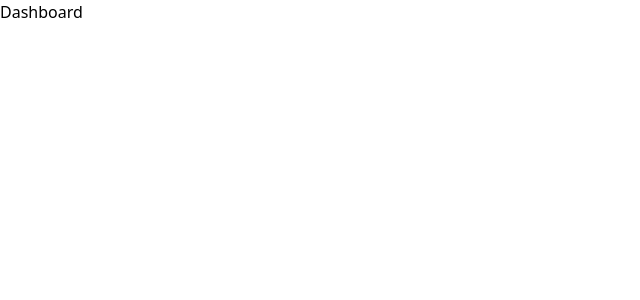
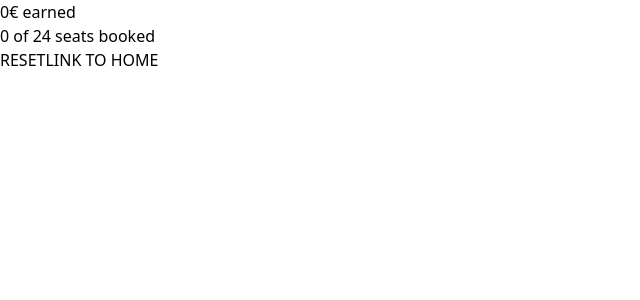
Before and after one commit to S-Guettner/cinema_project, a React (Vite) app in the folder frontend/: page /dashboard in a window 1280 px wide. Shown: the top 300 px of the page, without its empty margins (0-640 px from the left). Built offline with nearby package versions, Linux system fonts and the light colour scheme; no server answers.

Commit message:
feat(frontend): added dashboard

```diff
--- a/frontend/src/components/SeatsList.jsx
+++ b/frontend/src/components/SeatsList.jsx
@@ -7,18 +7,24 @@ const SeatList = () => {
 
     const [seatData,setSeatData] = useState([])
 
+    const [dataTimer,setDataTimer] = useState(true)
+
+        const interval = setInterval(() => {
+            setDataTimer(!dataTimer)
+            console.log(dataTimer)
+        }, 5000)
+
+        //stops intervall
+        clearInterval(interval)
 
     useEffect(() => {
-        const interval = setInterval(() => {
-            fetch(`https://cinema-booking-system.vercel.app/api/v1/seats`)
+
+            fetch(`http://localhost:9090/api/v1/seats`)
             .then(res => res.json())
             .then(data => {
                 setSeatData(data?.sort((a, b) => (a.seatNumber > b.seatNumber) ? 1 : -1))
             })
-
-        }, 5000)
-    return () => clearInterval(interval);
-    }, []);
+    }, [/* dataTimer */])
 
 
 console.log(seatData)
--- a/frontend/src/components/SingleSeat.jsx
+++ b/frontend/src/components/SingleSeat.jsx
@@ -17,7 +17,7 @@ const SingleSeat = ({number,bookedStatus,price,id}) => {
             console.log(toggle)
 
 
-            fetch(`https://cinema-booking-system.vercel.app/api/v1/seats/update/${id}` , {
+            fetch(`http://localhost:9090/api/v1/seats/update/${id}` , {
                 method: "PUT",
                  headers: {
                 'Content-Type': 'application/json',
--- a/frontend/src/pages/Dashboard.jsx
+++ b/frontend/src/pages/Dashboard.jsx
@@ -1,6 +1,56 @@
+import { useEffect, useState} from "react"
+import { Link } from "react-router-dom"
+
+
+
 const Dashboard = () => {
+
+    const [bookedSeats,setBookedSeats] = useState([])
+    const [soldSeats,setSoldSeats] = useState(0)
+    const [revenue,setRevenue] = useState(0)
+    const [reset,setReset] = useState(false)
+
+    useEffect(() => {
+        fetch(`http://localhost:9090/api/v1/booked-seats`)
+        .then(res => res.json())
+        .then(data => {
+            console.log(data)
+            setSoldSeats(data.length)
+            setBookedSeats(data)
+
+            let sum = 0
+
+            data?.map((item) => {
+                /* console.log(item.seatPrice) */
+                sum += item.seatPrice
+                console.log(sum)
+                setRevenue(sum)
+            })
+
+        })
+    },[reset])
+
+    const clickHandlerReset = () => {
+        setReset(!reset)
+        setRevenue(0)
+
+        fetch('http://localhost:9090/api/v1/seats/reset_all' , {
+            method: "PUT",
+                 headers: {
+                'Content-Type': 'application/json',
+                }
+            })
+
+    }
+
+
     return (
-        <h1>Dashboard</h1>
+        <main>
+            <p>{revenue}€ earned</p>
+            <p>{soldSeats} of 24 seats booked</p>
+            <button className="block mb-4" onClick={clickHandlerReset}>RESET</button>
+            <Link to={'/'}>LINK TO HOME</Link>
+        </main>
      );
 }
 
--- a/frontend/src/pages/Home.jsx
+++ b/frontend/src/pages/Home.jsx
@@ -1,12 +1,15 @@
 import SeatList from "../components/SeatsList";
+import { Link } from 'react-router-dom'
+
 
 const Home = () => {
     return (
         <main>
+            <Link to={'/dashboard'}>Link to Dashboard</Link>
             <h1>HOME</h1>
             <SeatList />
         </main>
-     );
+     )
 }
 
 export default Home;
```
Also changed, not shown: 1 other file (tests, documents, lock files or other folders).
